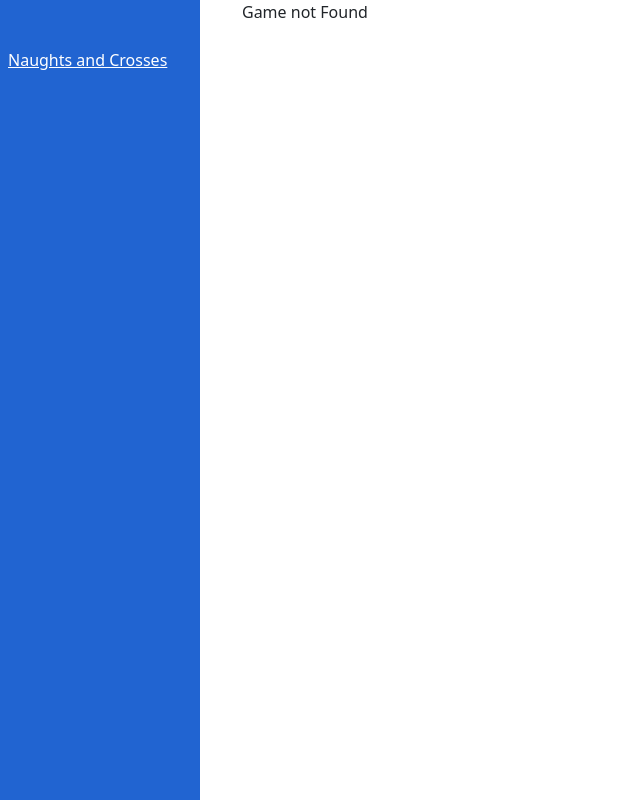
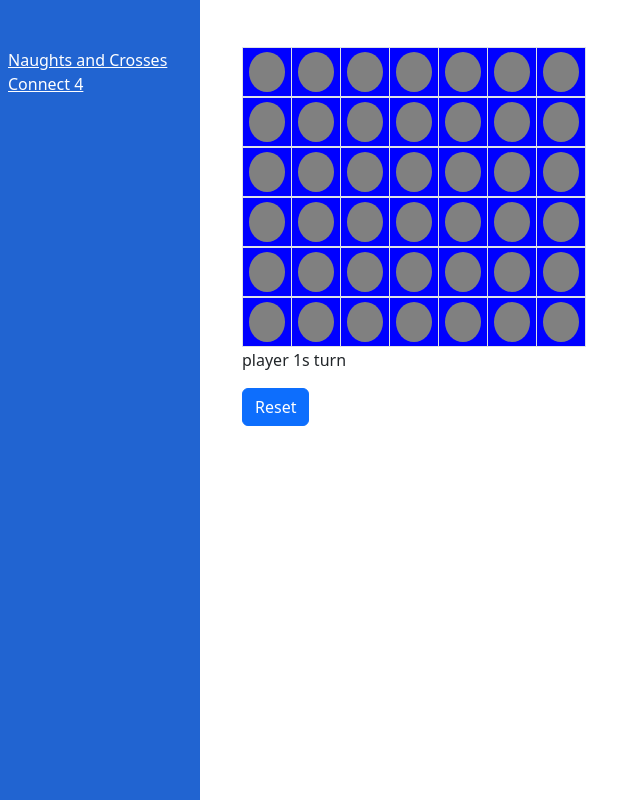
Before and after one commit to caboddie1/games, a React (Vite) app: page /games/connect-4 in a window 1280 px wide. Before the commit this address had no page. Shown: the top 800 px of the page, without its empty margins (0-640 px from the left). Built offline with nearby package versions, Linux system fonts and the light colour scheme.

Commit message:
Add connect 4 game. Create grid hook to generate variable size grid

```diff
--- /dev/null
+++ b/src/components/ConnectFour/ConnectFour.tsx
@@ -0,0 +1,126 @@
+import styled from "@emotion/styled";
+import { useGrid } from "../../hooks/grid"
+import { useState } from "react";
+import { getCombos } from "../../utils/gridCombo";
+import { Button } from "reactstrap";
+
+type GamePiece = 'Red' | 'Yellow';
+
+const winningCombos = getCombos({ rows: 6, columns: 7, streak: 4 });
+
+export default function ConnectFour() {
+
+    const gridSize = { rows: 6 as 6, columns: 7 as 7 }
+    const { grid, updateGrid, resetGrid } = useGrid<6, 7, GamePiece>(gridSize);
+    const [playerTurn, setPlayerTurn] = useState<number>(1);
+    const [ win, setWin ] = useState<boolean>(false);
+
+    function getDroppedCounterY(x: number): number | null {
+        const bottomRowIndex = gridSize.rows - 1;
+        let newY: number | null = null;
+        for (let i = bottomRowIndex; i >= 0; i--) {
+            if (grid[i][x] === null) {
+                newY = i;
+                break;
+            }
+        }
+        return newY;
+    }
+
+    function checkWin(gridState: typeof grid, gamePiece: GamePiece) {
+        return winningCombos.some(combo => {
+            let streak = 0;
+            for (const [ y, x ] of combo) {
+                if (gridState[y][x] === gamePiece) {
+                    streak++;
+                } else {
+                    streak = 0
+                }
+
+                if (streak >= 4) {
+                    break;
+                }
+            };
+            return streak >= 4;
+        });
+    }
+
+    function onItemClick(x: number) {
+
+        const droppedYPos = getDroppedCounterY(x);
+
+        if (droppedYPos === null) return;
+
+        const currentPlayer: GamePiece = playerTurn === 1 ? 'Red' : 'Yellow';
+        const newState = updateGrid({ x, y: droppedYPos }, currentPlayer);
+
+        if (checkWin(newState, currentPlayer)) {
+            setWin(true);
+            return;
+        }
+        setPlayerTurn(playerTurn === 1 ? 2 : 1);
+    }
+
+    function onResetClick() {
+        setPlayerTurn(1);
+        setWin(false);
+        resetGrid();
+    }
+
+    return (
+        <div className="mt-5">
+            {grid.map((row, rowI) => (
+                <div key={`row-${rowI}`}>
+                    {row.map((column, columnI) => (
+                        <GridItem
+                            key={`row-${rowI}-column${columnI}`}
+                            className="border py-1"
+                            onClick={() => win ? null : onItemClick(columnI)}
+                        >
+                            <Circle
+                                gamePiece={column}
+                            />
+                        </GridItem>
+                    ))}
+                </div>
+            ))}
+            <div>
+                {win ?
+                    `player ${playerTurn} has won`
+                :
+                    `player ${playerTurn}s turn`
+                }
+            </div>
+            <Button
+                className="mt-3"
+                color="primary"
+                onClick={() => onResetClick()}
+            >
+                Reset
+            </Button>
+        </div>
+    )
+}
+
+const GridItem = styled('button')(() => ({
+    height: 50,
+    width: 50,
+    background: 'none',
+    marginTop: -1,
+    marginRight: -1,
+    backgroundColor: 'blue'
+}))
+
+interface CircleProps {
+    gamePiece: GamePiece | null;
+}
+
+const Circle = styled('div')<CircleProps>(({ gamePiece }) => ({
+    borderRadius: '50%',
+    background: 'gray',
+    width: '100%',
+    height: '100%',
+    ...!gamePiece ? {} : {
+        background: gamePiece === 'Red' ? 'red' : 'yellow'
+    }
+}));
--- /dev/null
+++ b/src/components/ConnectFour/index.ts
@@ -0,0 +1,2 @@
+import ConnectFour from "./ConnectFour";
+export default ConnectFour;
--- a/src/components/NaughtsAndCrosses/NaughtsAndCrosses.tsx
+++ b/src/components/NaughtsAndCrosses/NaughtsAndCrosses.tsx
@@ -3,35 +3,20 @@ import { Button, Col, Container, Row } from "reactstrap";
 import styled from "@emotion/styled";
 
 import {
-    Grid,
-    GridRow,
-    WinCoordinate,
-    WinCoordinateItem,
     Scores,
     Player,
     Coordinate,
     GamePiece
 } from "./types";
+import { useGrid } from "../../hooks/grid";
+import { getCombos } from "../../utils/gridCombo";
 
-const row: GridRow = [null, null, null];
-
-const defaultGridState: Grid = [row, row, row];
-
-const straightLineCombos: WinCoordinate[] = [ ...Array(6) ].map((_, i) => {
-    return [ ...Array(3) ].map((_, j) => {
-        return i < 3 ? [i, j] : [j, i % 3] as WinCoordinateItem
-    }) as WinCoordinate
-});
-
-const winningCombos: WinCoordinate[] = [
-    ...straightLineCombos,
-    [ [0,0], [1,1], [2,2] ],
-    [ [0,2], [1,1], [2,0] ],
-]
+const winningCombos = getCombos({ rows: 3, columns: 3, streak: 3 });
 
 export default function NaughtsAndCrosses() {
 
-    const [gridState, setGridState] = useState<Grid>(defaultGridState);
+    const { grid, updateGrid, resetGrid, isGridItemAvailable } = useGrid<3, 3, GamePiece>({ rows: 3, columns: 3 })
+
     const [playerTurn, setPlayerTurn] = useState<Player>(1);
     const [win, setWin] = useState<boolean>(false);
     const [scores, setScores] = useState<Scores>({
@@ -39,29 +24,25 @@ export default function NaughtsAndCrosses() {
         'Player 2': 0
     })
 
-    function checkWin(newGridState: Grid, currentGamePiece: GamePiece) {
+    function checkWin(newGridState: typeof grid, currentGamePiece: GamePiece) {
         return winningCombos.some(combo => {
             return combo.every(([y, x]) => newGridState[y][x] === currentGamePiece);
         })
     }
 
     function isGameWinless() {
-        return gridState.every(row => row.every(item => item));
+        return grid.every(row => row.every(item => item));
     }
 
-    function isGridItemAvailable(x: Coordinate, y: Coordinate) {
-        return gridState[y][x] === null;
-    }
 
     function onGridItemClick(x: Coordinate, y: Coordinate): void {
-        if (!isGridItemAvailable(x, y)) return;
+        if (!isGridItemAvailable({ x, y })) return;
 
         const gamePiece: GamePiece = playerTurn === 1 ? '0' : 'X';
 
-        const newGridState: Grid = JSON.parse(JSON.stringify(gridState));
-        newGridState[y][x] = gamePiece;
-        setGridState(newGridState);
-        if (checkWin(newGridState, gamePiece)) {
+        const newState = updateGrid({ x, y }, gamePiece);
+
+        if (checkWin(newState, gamePiece)) {
             setWin(true);
             setScores(state => {
                 const currentPlayer: keyof Scores = `Player ${playerTurn}`;
@@ -80,7 +61,7 @@ export default function NaughtsAndCrosses() {
 
     function onResetClick() {
         setPlayerTurn(1);
-        setGridState(defaultGridState);
+        resetGrid();
         setWin(false);
     }
 
@@ -88,13 +69,13 @@ export default function NaughtsAndCrosses() {
         <Container className="pt-5">
             <Row className="">
                 <Col xl={6}>
-                    {gridState.map((row, y) => (
+                    {grid.map((row, y) => (
                         <Row key={`row-${y}`}>
                             {row.map((item, x) => (
                                 <GridItem
                                     key={`row-${y}-item-${x}`}
                                     className="border"
-                                    isAvailable={!win && isGridItemAvailable(x as Coordinate, y as Coordinate)}
+                                    isAvailable={!win && isGridItemAvailable({ x, y })}
                                     onClick={() => !win ? onGridItemClick(x as Coordinate, y as Coordinate) : null}
                                 >
                                     {item || ''}
--- /dev/null
+++ b/src/hooks/grid.tsx
@@ -0,0 +1,63 @@
+import { useState } from "react";
+
+
+export type Tuple<TItem, TLength extends number> = [ ...TItem[] ] & { length: TLength }
+
+export interface Props<TRow = number, TColumn = number> {
+    rows: TRow;
+    columns: TColumn;
+}
+
+export interface CoordinateObj {
+    x: number;
+    y: number;
+}
+
+export function useGrid<
+    TRow extends number,
+    TColumn extends number,
+    TData
+>({
+    rows,
+    columns
+}: Props<TRow, TColumn>) {
+
+    type Row = Tuple<TData | null, TRow>;
+    type Grid = Tuple<Row, TColumn>;
+
+    function generateInitialState(): Grid {
+        return Array.from({ length: rows }, () => {
+            return Array.from({ length: columns }, () => {
+                return null;
+            })
+        }) as Grid;
+    }
+
+    const [grid, setGrid] = useState<Grid>(generateInitialState);
+
+    function isGridItemAvailable({ x, y }: CoordinateObj) {
+        return grid[y][x] === null;
+    }
+
+    function updateGrid({ x, y }: CoordinateObj, gamePiece: TData): Grid {
+        const newState = JSON.parse(JSON.stringify(grid));
+
+        newState[y][x] = gamePiece;
+        setGrid(newState);
+        return newState;
+    }
+
+    function resetGrid() {
+        setGrid(generateInitialState());
+    }
+
+    return {
+        grid,
+        setGrid,
+        generateInitialState,
+        updateGrid,
+        isGridItemAvailable,
+        resetGrid
+    }
+
+}
--- a/src/main.tsx
+++ b/src/main.tsx
@@ -7,7 +7,7 @@ import Games from './pages/Games';
 import Game from './pages/Game.tsx';
 
 createRoot(document.getElementById('root')!).render(
-  <StrictMode>
+	<StrictMode>
 		<BrowserRouter>
 			<Routes>
 				<Route
@@ -25,5 +25,5 @@ createRoot(document.getElementById('root')!).render(
 				</Route>
 			</Routes>
 		</BrowserRouter>
-  </StrictMode>,
+	</StrictMode>,
 )
--- a/src/pages/Game.tsx
+++ b/src/pages/Game.tsx
@@ -1,11 +1,6 @@
-import React from "react";
 import NaughtsAndCrosses from "../components/NaughtsAndCrosses"
-import { useNavigate, useParams } from "react-router";
-
-type Games = Map<string, {
-    title: string;
-    component: React.ReactNode;
-}>;
+import { useParams } from "react-router";
+import ConnectFour from "../components/ConnectFour";
 
 const games = new Map([
     [
@@ -14,13 +9,19 @@ const games = new Map([
             title: 'Naughts and Crosses',
             component: <NaughtsAndCrosses />
         }
+    ],
+    [
+        'connect-4',
+        {
+            title: 'Connect 4',
+            component: <ConnectFour />
+        }
     ]
 ])
 
 export default function Game() {
 
     const { id } = useParams();
-    const navigate = useNavigate();
     const game = games.get(id || '');
 
 
--- a/src/pages/Games/Games.tsx
+++ b/src/pages/Games/Games.tsx
@@ -9,6 +9,7 @@ interface Games {
 
 const gameTitles: string[] = [
     'Naughts and Crosses',
+    'Connect 4'
 ]
 
 const games: Games[] = gameTitles.map(game => ({
--- /dev/null
+++ b/src/utils/gridCombo.ts
@@ -0,0 +1,52 @@
+import { Props as GridSize } from '../hooks/grid';
+
+type Coordinate = [number, number];
+
+export function getLineCombos({ rows, columns }: GridSize ) {
+    const horizontal = Array.from({ length: rows }, (_,rowI) => {
+        return Array.from({ length: columns }, (_, columnI) => {
+            return [rowI, columnI];
+        });
+    });
+
+    const vertical = Array.from({ length: columns }, (_,rowI) => {
+        return Array.from({ length: rows}, (_, columnI) => {
+            return [columnI, rowI];
+        });
+    });
+
+    return [ ...horizontal, ...vertical];
+}
+
+interface GetComboArgs extends GridSize {
+    streak: number;
+}
+
+export function getDiagonalCombos({ rows, columns, streak }: GetComboArgs) {
+    const loops = columns - streak + 1;
+    const totalCombos = loops * 4;
+    const combos = Array.from({ length: totalCombos }, (_, i) => {
+
+        const posIndex = i % (totalCombos / 2);
+
+        let x = posIndex < loops ? i % loops : columns - 1 - i % loops;
+        let y = i < totalCombos / 2 ? 0 : rows - 1;
+
+        const result: Coordinate[] = []
+
+        while (x < columns && x >= 0 && y < rows && y >=0) {
+            result.push([y, x]);
+            posIndex < loops ? x++ : x--;
+            i < totalCombos / 2 ? y++ : y--;
+        }
+        return result;
+    });
+    return combos;
+}
+
+export function getCombos({ rows, columns, streak }: GetComboArgs) {
+    return [
+        ...getLineCombos({ rows, columns }),
+        ...getDiagonalCombos({ rows, columns, streak })
+    ]
+}
```
